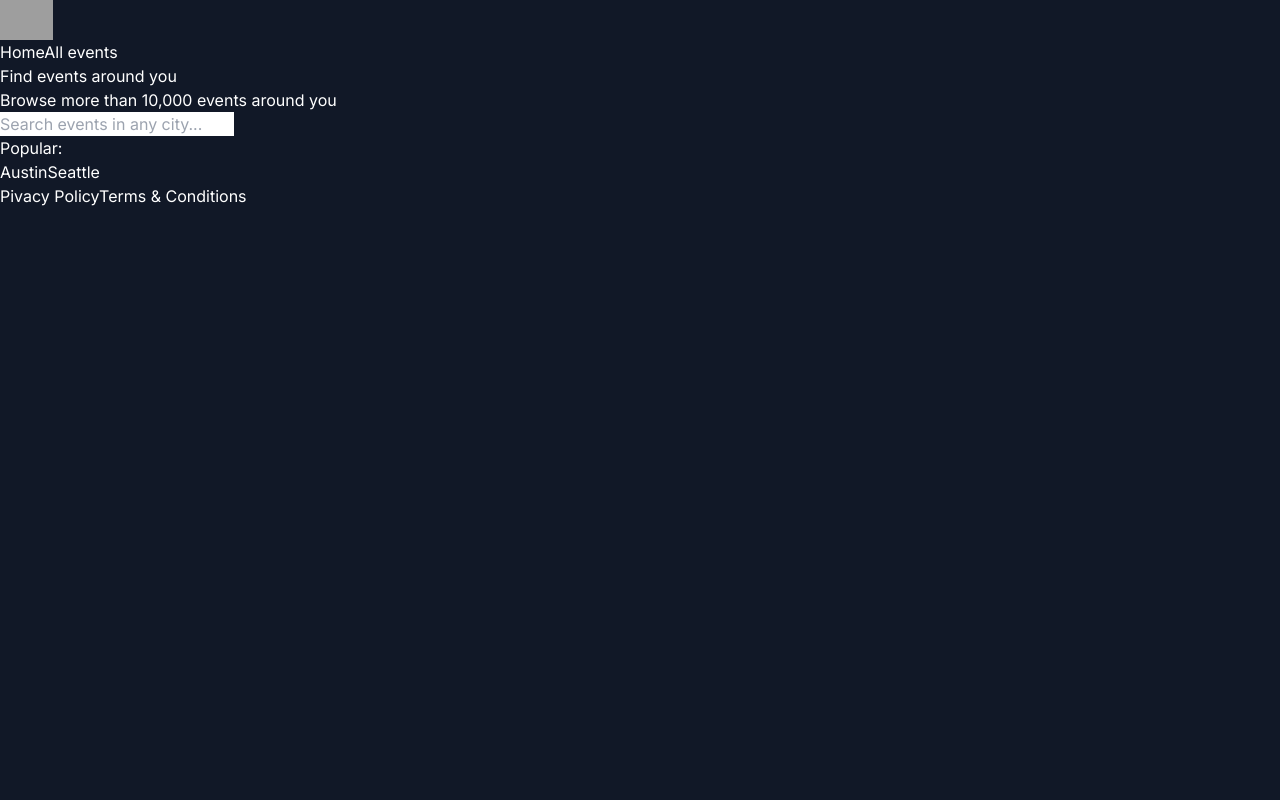
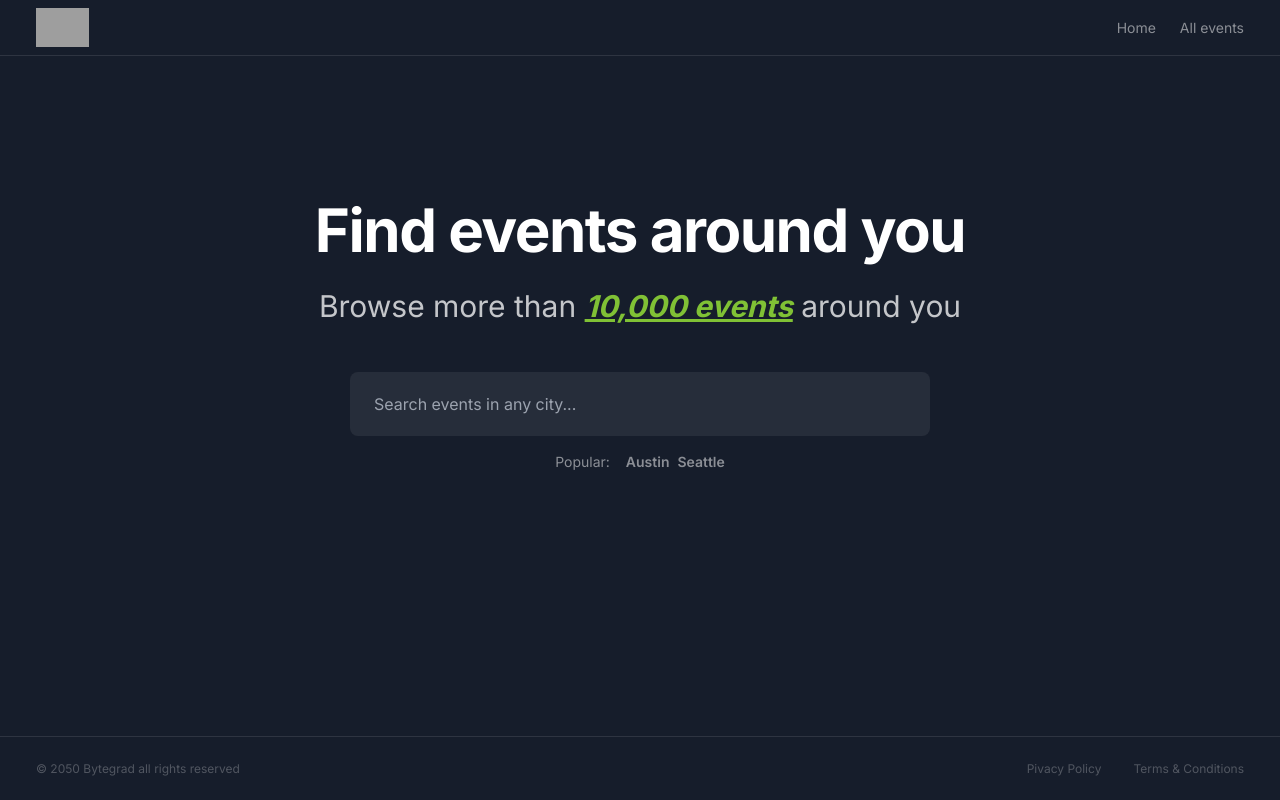
Before and after one commit to cookingnoob/evento-tutorial-bytegrad, a Next.js app: page / in a window 1280 px wide. Built offline with nearby package versions, Linux system fonts and the light colour scheme; grey boxes are pictures that could not be loaded.

Commit message:
add styles for main page, footer and header, add container component to wrap app and leave margin on the sides

```diff
--- a/src/app/layout.tsx
+++ b/src/app/layout.tsx
@@ -3,6 +3,7 @@
 import "./globals.css";
 import Header from "@/components/Header";
 import Footer from "@/components/Footer";
+import Container from "@/components/Container";
 
 const inter = Inter({ subsets: ["latin"] });
 
@@ -19,9 +20,11 @@
   return (
     <html lang="en">
       <body className={`${inter.className} bg-gray-900 text-white`}>
-        <Header />
-        {children}
-        <Footer />
+        <Container>
+          <Header />
+          {children}
+          <Footer />
+        </Container>
       </body>
     </html>
   );
--- a/src/app/page.tsx
+++ b/src/app/page.tsx
@@ -2,17 +2,29 @@
 
 export default function Home() {
   return (
-    <main>
-      <h1>Find events around you</h1>
-      <p>Browse more than 10,000 events around you</p>
+    <main className="flex flex-col items-center px-3 pt-36">
+      <h1 className="text-3xl lg:text-6xl font-bold tracking-tight">
+        Find events around you
+      </h1>
+      <p className="mb-12 mt-7 text-2xl lg:text-3xl opacity-75">
+        Browse more than{" "}
+        <span className="font-bold text-[#a4f839] italic underline">
+          10,000 events
+        </span>{" "}
+        around you
+      </p>
 
-      <form>
-        <input placeholder="Search events in any city..." spellCheck={false} />
+      <form className="w-full sm:w-[580px]">
+        <input
+          className="w-full h-16 rounded-lg bg-white/[7%] px-6 outline-none ring-[#a4f839]/50 transition focus:ring-2 focus:bg-white/10"
+          placeholder="Search events in any city..."
+          spellCheck={false}
+        />
       </form>
 
-      <section>
+      <section className="mt-4 flex gap-x-4 text-sm text-white/50">
         <p>Popular:</p>
-        <div>
+        <div className="space-x-2 font-semibold">
           <Link href={"/events/austin"}>Austin</Link>
           <Link href={"/events/Seattle"}>Seattle</Link>
         </div>
--- /dev/null
+++ b/src/components/Container.tsx
@@ -0,0 +1,10 @@
+type ContainerProps = {
+  children: React.ReactNode;
+};
+export default function Container({ children }: ContainerProps) {
+  return (
+    <div className="flex flex-col max-w-7xl min-h-screen mx-auto bg-white/[2%]">
+      {children}
+    </div>
+  );
+}
--- a/src/components/Footer.tsx
+++ b/src/components/Footer.tsx
@@ -1,11 +1,23 @@
 import Link from "next/link";
-import React from "react";
+
+const routes = [
+  { path: "/privacy-policy", name: "Pivacy Policy" },
+  { path: "/terms-conditions", name: "Terms & Conditions" },
+];
 
 export default function Footer() {
   return (
-    <footer>
-      <Link href={"/privacy-policy"}>Pivacy Policy</Link>
-      <Link href={"/terms-conditions"}>Terms & Conditions</Link>
+    <footer className="mt-auto flex items-center justify-between h-16 border-t border-white/10 px-3 sm:px-9 text-xs text-white/25">
+      <small className="text-xs">
+        &copy; 2050 Bytegrad all rights reserved
+      </small>
+      <ul className="flex gap-x-3 sm:gap-x-8">
+        {routes.map((r) => (
+          <li key={r.path}>
+            <Link href={r.path}>{r.name}</Link>
+          </li>
+        ))}
+      </ul>
     </footer>
   );
 }
--- a/src/components/Header.tsx
+++ b/src/components/Header.tsx
@@ -2,12 +2,27 @@
 import React from "react";
 import Logo from "./Logo";
 
+const routes = [
+  { href: "/", name: "Home" },
+  { href: "/events/all", name: "All events" },
+];
+
 export default function Header() {
   return (
-    <header>
+    <header className="flex justify-between items-center border-b border-white/10 h-14 px-3 sm:px-9">
       <Logo />
-      <Link href={"/"}>Home</Link>
-      <Link href={"/events/all"}>All events</Link>
+      <nav>
+        <ul className="flex gap-x-6 text-sm">
+          {routes.map((r) => (
+            <li
+              key={r.href}
+              className="text-white/50 hover:text-white transition"
+            >
+              <Link href={r.href}>{r.name}</Link>
+            </li>
+          ))}
+        </ul>
+      </nav>
     </header>
   );
 }
```
